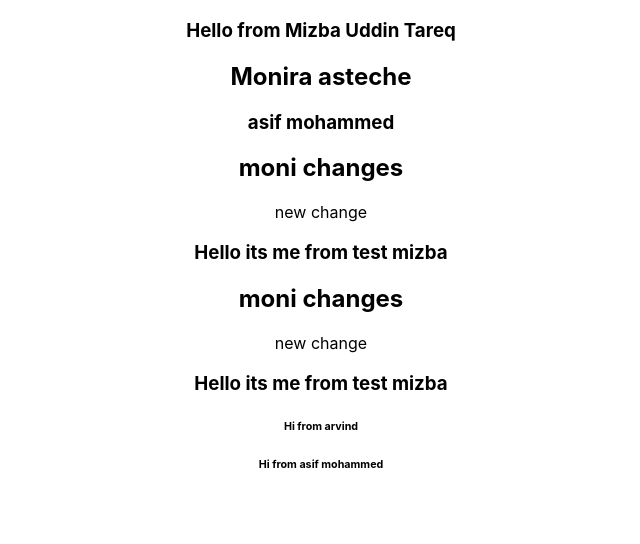
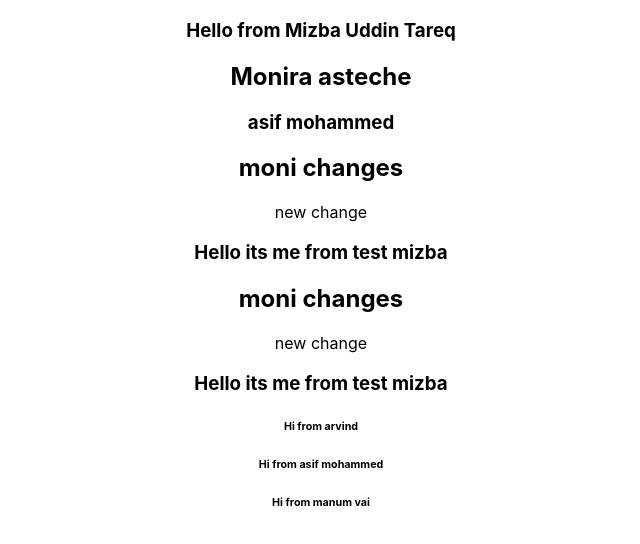
Before and after one commit to mizbauddintareq/bd-commerce, a React (Create React App) app: page / in a window 1280 px wide. Shown: the top 544 px of the page, without its empty margins (319-959 px from the left). Built offline with nearby package versions, Linux system fonts and the light colour scheme.

Commit message:
added mamun vai

```diff
--- a/src/App.js
+++ b/src/App.js
@@ -19,6 +19,7 @@ function App() {
 
       <h6>Hi from arvind</h6>
       <h6>Hi from asif mohammed</h6>
+      <h6>Hi from manum vai</h6>
     </div>
   );
 }
```
